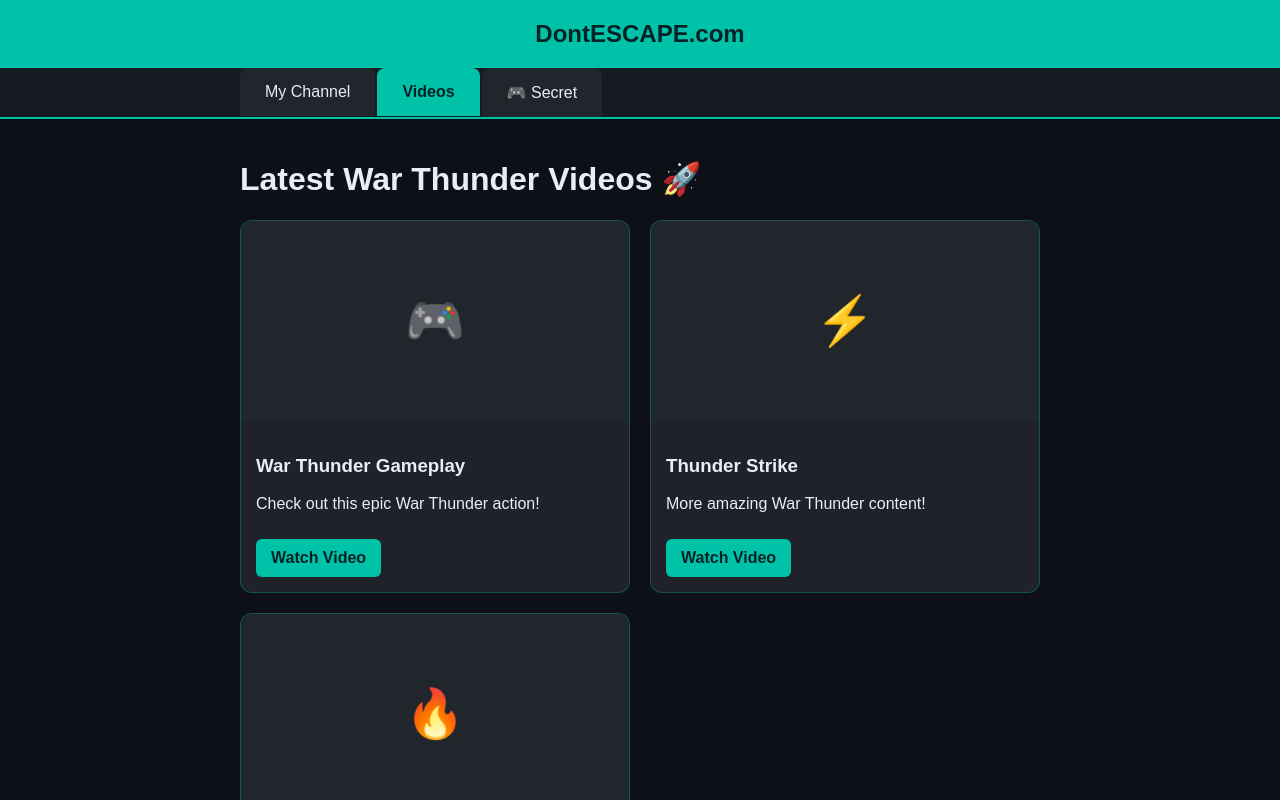
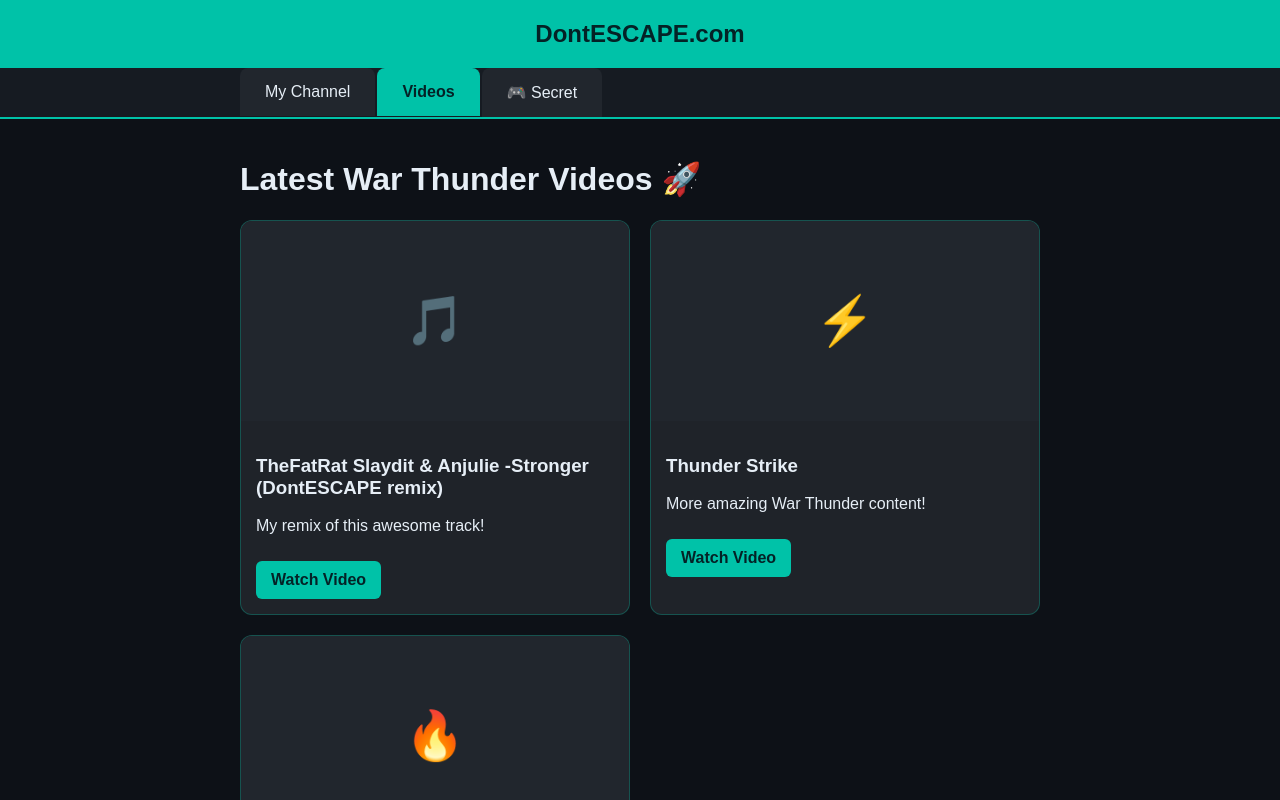
Before and after one commit to DontESCAPE12/DontESCAPE, a plain HTML site: page index.html in a window 1280 px wide. Both pictures are taken after a click on the button "Videos". Shown: the top 800 px of the page. Drawn offline with Linux system fonts and the light colour scheme.

Commit message:
Update index.html

```diff
--- a/index.html
+++ b/index.html
@@ -1,4 +1,3 @@
-
 <!doctype html>
 <html lang="en">
 <head>
@@ -225,10 +224,10 @@
 
       <div class="video-grid">
         <div class="video-card">
-          <div class="video-thumbnail">🎮</div>
+          <div class="video-thumbnail">🎵</div>
           <div class="video-info">
-            <h3>War Thunder Gameplay</h3>
-            <p>Check out this epic War Thunder action!</p>
+            <h3>TheFatRat Slaydit & Anjulie -Stronger (DontESCAPE remix)</h3>
+            <p>My remix of this awesome track!</p>
             <a href="https://www.youtube.com/watch?v=KON0TYwJHCM" class="video-link" target="_blank">Watch Video</a>
           </div>
         </div>
```
